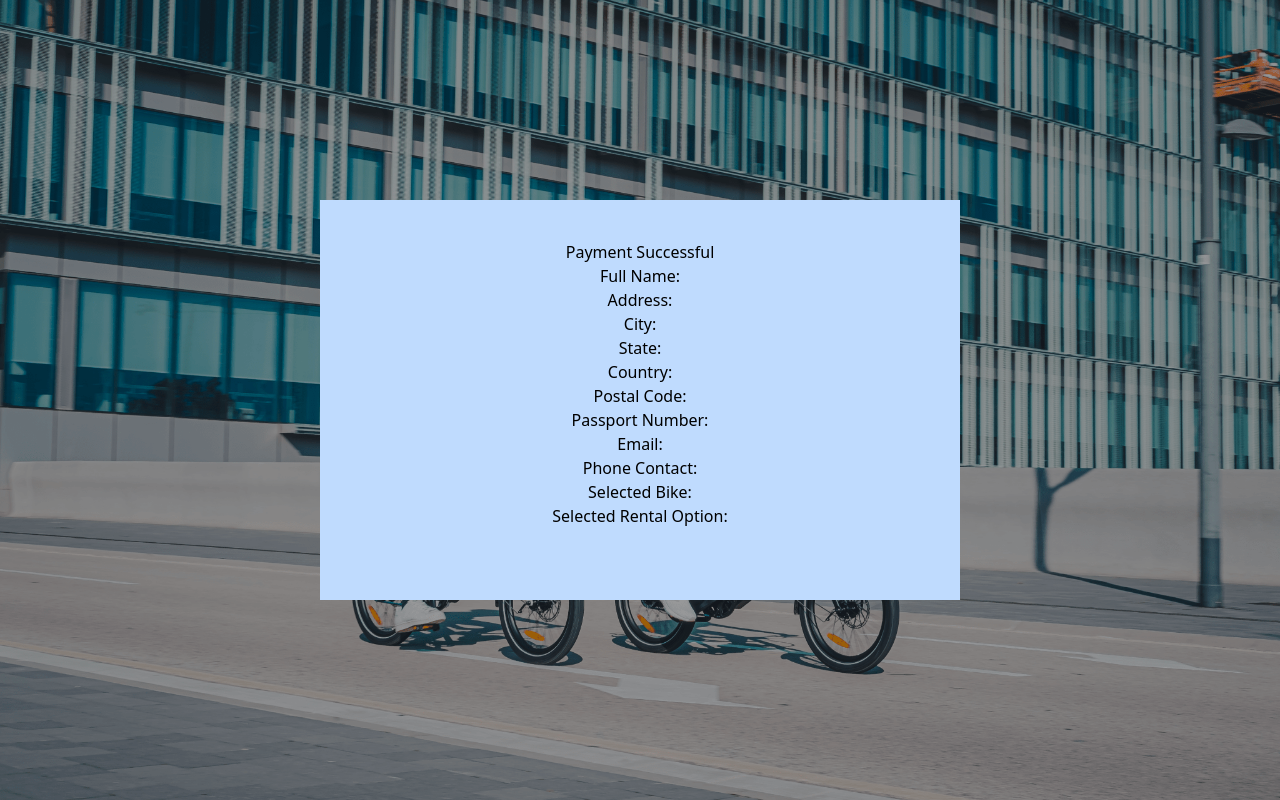
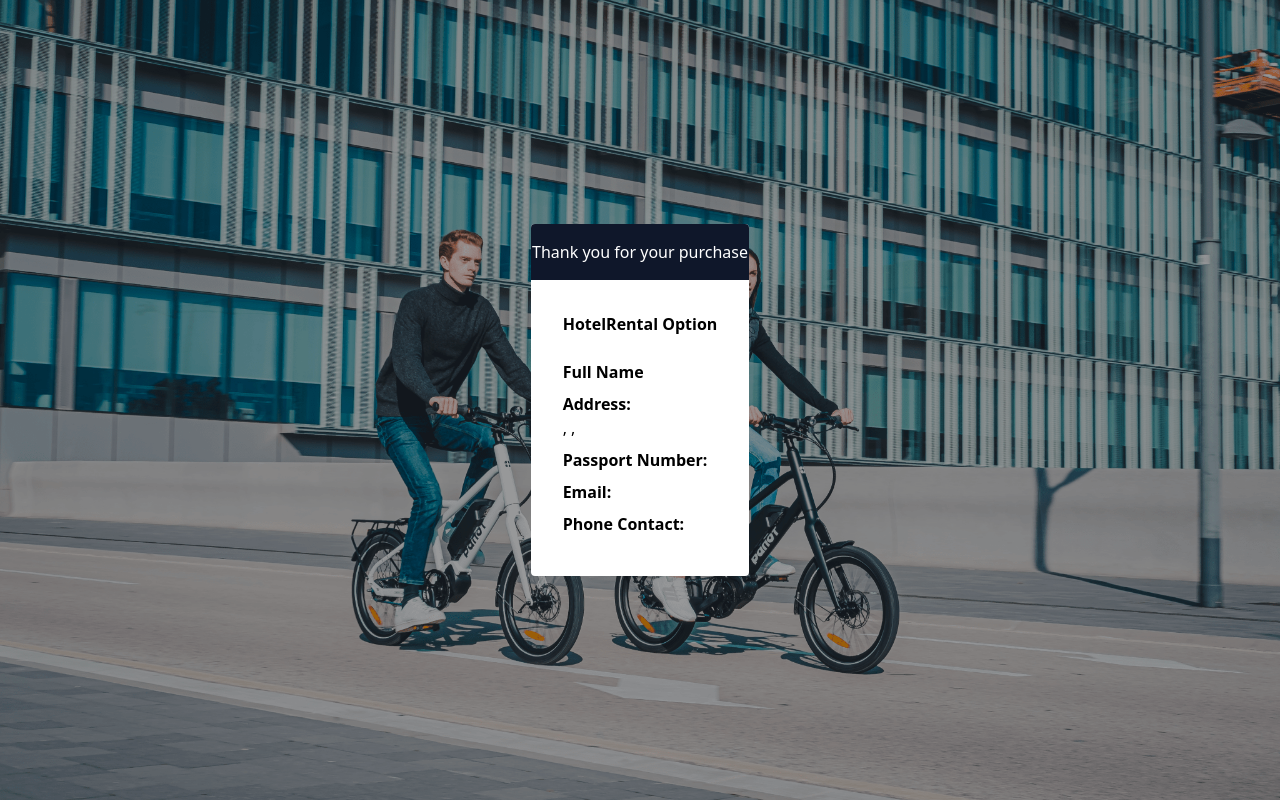
Before and after one commit to dzc1/panot-stripe-checkout, a React (Vite) app: page /success in a window 1280 px wide. Built offline with nearby package versions, Linux system fonts and the light colour scheme.

Commit message:
extra dependencies + styling

```diff
--- a/package.json
+++ b/package.json
@@ -17,6 +17,7 @@
     "react-dom": "^18.2.0",
     "react-i18next": "^13.3.0",
     "react-router-dom": "^6.15.0",
+    "react-to-pdf": "^1.0.1",
     "zustand": "^4.4.3"
   },
   "devDependencies": {
--- a/src/components/Form.jsx
+++ b/src/components/Form.jsx
@@ -1,6 +1,8 @@
 import React, { useState } from "react";
 import { loadStripe } from "@stripe/stripe-js";
 import { Link } from "react-router-dom";
+import { useTranslation } from "react-i18next";
+
 let stripePromise;
 
 const getStripe = () => {
@@ -12,6 +14,7 @@ const getStripe = () => {
 };
 
 export const Form = () => {
+  const { t, i18n } = useTranslation();
   const [formData, setFormData] = useState({
     formSteps: {
       step: 1,
@@ -22,21 +25,20 @@ export const Form = () => {
           rentalOptions: [
             {
               id: 1,
-              name: "1 Day Rental",
-              timeFrame: "Rental Bike for 1 Day - €45 per Day",
+              name: t("rentalOptions.one.name"),
+              timeFrame: t("rentalOptions.one.timeFrame"),
               stripeId: "price_1O2LA4I5XtUC28eO0BIRbiM8",
             },
             {
               id: 2,
-              name: "3 Day Rental",
-              timeFrame:
-                "Rental Bike for 3 Days - €38.25 per Day - 15% Discount",
+              name: t("rentalOptions.two.name"),
+              timeFrame: t("rentalOptions.two.timeFrame"),
               stripeId: "price_1O2LA4I5XtUC28eORjtI7xJt",
             },
             {
               id: 3,
-              name: "5 Day Rental",
-              timeFrame: "Rental Bike for 5 Days - €36 per Day - 20% Discount",
+              name: t("rentalOptions.three.name"),
+              timeFrame: t("rentalOptions.three.timeFrame"),
               stripeId: "price_1O2LA4I5XtUC28eOLpWfvKhm",
             },
           ],
@@ -46,21 +48,20 @@ export const Form = () => {
           rentalOptions: [
             {
               id: 1,
-              name: "1 Day Rental",
-              timeFrame: "Rental Bike for 1 Day - €45 per Day",
+              name: t("rentalOptions.one.name"),
+              timeFrame: t("rentalOptions.one.timeFrame"),
               stripeId: "price_1O2LEPI5XtUC28eO1x6QzSEH",
             },
             {
               id: 2,
-              name: "3 Day Rental",
-              timeFrame:
-                "Rental Bike for 3 Days - €38.25 per Day - 15% Discount",
+              name: t("rentalOptions.two.name"),
+              timeFrame: t("rentalOptions.two.timeFrame"),
               stripeId: "price_1O2LEPI5XtUC28eOS23GAKj6",
             },
             {
               id: 3,
-              name: "5 Day Rental",
-              timeFrame: "Rental Bike for 5 Days - €36 per Day - 20% Discount",
+              name: t("rentalOptions.three.name"),
+              timeFrame: t("rentalOptions.three.timeFrame"),
               stripeId: "price_1O2LEPI5XtUC28eOxPBereAb",
             },
           ],
@@ -70,21 +71,20 @@ export const Form = () => {
           rentalOptions: [
             {
               id: 1,
-              name: "1 Day Rental",
-              timeFrame: "Rental Bike for 1 Day - €45 per Day",
+              name: t("rentalOptions.one.name"),
+              timeFrame: t("rentalOptions.one.timeFrame"),
               stripeId: "price_1O2LS7I5XtUC28eO3qUmTLTE",
             },
             {
               id: 2,
-              name: "3 Day Rental",
-              timeFrame:
-                "Rental Bike for 3 Days - €38.25 per Day - 15% Discount",
+              name: t("rentalOptions.two.name"),
+              timeFrame: t("rentalOptions.two.timeFrame"),
               stripeId: "price_1O2LS7I5XtUC28eOrjE59qSd",
             },
             {
               id: 3,
-              name: "5 Day Rental",
-              timeFrame: "Rental Bike for 5 Days - €36 per Day - 20% Discount",
+              name: t("rentalOptions.three.name"),
+              timeFrame: t("rentalOptions.three.timeFrame"),
               stripeId: "price_1O2LS7I5XtUC28eOzfUIvC2g",
             },
           ],
@@ -94,21 +94,20 @@ export const Form = () => {
           rentalOptions: [
             {
               id: 1,
-              name: "1 Day Rental",
-              timeFrame: "Rental Bike for 1 Day - €45 per Day",
+              name: t("rentalOptions.one.name"),
+              timeFrame: t("rentalOptions.one.timeFrame"),
               stripeId: "price_1Nuw8mI5XtUC28eOEj5rsi9A",
             },
             {
               id: 2,
-              name: "3 Day Rental",
-              timeFrame:
-                "Rental Bike for 3 Days - €38.25 per Day - 15% Discount",
+              name: t("rentalOptions.two.name"),
+              timeFrame: t("rentalOptions.two.timeFrame"),
               stripeId: "price_1NuwAZI5XtUC28eOSDLp3rSL",
             },
             {
               id: 3,
-              name: "5 Day Rental",
-              timeFrame: "Rental Bike for 5 Days - €36 per Day - 20% Discount",
+              name: t("rentalOptions.three.name"),
+              timeFrame: t("rentalOptions.three.timeFrame"),
               stripeId: "price_1NuwBJI5XtUC28eOsGGJsU3d",
             },
           ],
@@ -318,15 +317,19 @@ export const Form = () => {
   if (stripeError) alert(stripeError);
   return (
     <div>
+      {/* <Link to="/">Home</Link> */}
       {formData.formSteps.step === 1 && (
-        <div>
-          <h2>Step 1: Select a Bike</h2>
-          <Link to="/">Home</Link>
+        <>
+          <div className="bg-slate-900 rounded-t">
+            <h2 className="text-white p-4">{t("rentPage.stepOne.title")}</h2>
+          </div>
+          <div className="flex items-center flex-col py-6 px-8">
             <select
               value={formData.formSteps.selectedBike}
               onChange={(e) => handleBikeSelection(e.target.value)}
+              className="w-full p-3 rounded block my-8 border border-blue-500 text-black"
             >
-            <option>Select a bike</option>
+              <option>Select a hotel</option>
               {formData.formSteps.hotel.map((bike) => (
                 <option key={bike.title} value={bike.title}>
                   {bike.title}
@@ -334,40 +337,67 @@ export const Form = () => {
               ))}
             </select>
             <button
+              // className="bg-slate-900 w-1/2 p-2 text-white rounded"
+              className={`bg-slate-900 w-full p-2 text-white rounded ${
+                !formData.formSteps.selectedBike
+                  ? "opacity-20 pointer-events-none"
+                  : ""
+              }`}
               onClick={handleNextStep}
               disabled={!formData.formSteps.selectedBike}
             >
-            Next
+              {t("rentPage.stepOne.button")}
             </button>
           </div>
+        </>
       )}
 
       {formData.formSteps.step === 2 && selectedHotel && (
-        <div>
-          <h2>Step 2: Choose a Rental Option</h2>
+        <>
+          <div className="bg-slate-900 rounded-t">
+            <h2 className="text-white p-4">{t("rentPage.stepTwo.title")}</h2>
+          </div>
+          <div className="p-4">
             <div>
               {selectedHotel.rentalOptions.map((option) => (
-              <div key={option.id} className="card">
+                <div
+                  key={option.id}
+                  className="border rounded p-4 my-8 hover:shadow-md hover:bg-gray-100 hover:border-gray-200 transition duration-300 ease-in-out"
+                >
                   <h3>{option.name}</h3>
                   <p>{option.timeFrame}</p>
-                <button onClick={() => handleStep2Submit(option)}>
-                  Select
+                  <button
+                    className="bg-slate-900 w-1/2 rounded p-2 mt-8 mb-4 text-white cursor-pointer"
+                    onClick={() => handleStep2Submit(option)}
+                  >
+                    {t("rentPage.stepTwo.buttonNext")}
                   </button>
                 </div>
               ))}
             </div>
-          <button onClick={handlePreviousStep}>Previous</button>
+            <button
+              className="text-slate-800 hover:underline cursor-pointer my-2"
+              onClick={handlePreviousStep}
+            >
+              {t("rentPage.stepTwo.buttonPrevious")}
+            </button>
           </div>
+        </>
       )}
 
       {formData.formSteps.step === 3 && (
-        <div>
-          <h2>Step 3: Fill out the Form</h2>
+        <>
+          <div className="bg-slate-900 rounded-t">
+            <h2 className="text-white p-4">{t("rentPage.stepThree.title")}</h2>
+          </div>
+
+          <div className="p-6 text-slate-800 font-llight">
+            {" "}
             <form onSubmit={handleStep3Submit}>
-            <p>{fullName} name</p>
-            <label>
-              Full Name:
+              <label className="flex flex-col items-start font-light text-sm my-2">
+                Full Name
                 <input
+                  className="w-full mt-2 rounded p-1.5  border border-slate-400"
                   type="text"
                   name="fullName"
                   required
@@ -375,9 +405,22 @@ export const Form = () => {
                   onChange={handleFullNameChange}
                 />
               </label>
-            <label>
-              Address:
+              <label className="flex flex-col items-start font-light text-sm mt-4 mb-8">
+                Email
                 <input
+                  className="w-full mt-2 rounded p-1.5 border border-slate-400"
+                  type="email"
+                  name="email"
+                  required
+                  value={email}
+                  onChange={handleEmailChange}
+                />
+              </label>
+              <div className="flex flex-wrap justify-between">
+                <label className="flex flex-col items-start font-light text-sm my-2 w-2/3">
+                  Address
+                  <input
+                    className="w-full mt-2 rounded p-1.5 border border-slate-400"
                     type="text"
                     name="address"
                     required
@@ -385,9 +428,23 @@ export const Form = () => {
                     onChange={handleAddressChange}
                   />
                 </label>
-            <label>
-              City:
+                <label className="flex flex-col items-start font-light text-sm my-2 w-1/4">
+                  Postal Code
                   <input
+                    className="w-full mt-2 rounded p-1.5 border border-slate-400"
+                    type="text"
+                    name="postalCode"
+                    required
+                    value={address.postalCode}
+                    onChange={handleAddressChange}
+                  />
+                </label>
+              </div>
+              <div className="flex flex-wrap justify-between">
+                <label className="flex flex-col items-start font-light text-sm my-2 w-2/3">
+                  City
+                  <input
+                    className="w-full mt-2 rounded p-1.5 border border-slate-400"
                     type="text"
                     name="city"
                     required
@@ -395,9 +452,10 @@ export const Form = () => {
                     onChange={handleAddressChange}
                   />
                 </label>
-            <label>
-              State:
+                <label className="flex flex-col items-start font-light text-sm my-2 w-1/4">
+                  State
                   <input
+                    className="w-full mt-2 rounded p-1.5 border border-slate-400"
                     type="text"
                     name="state"
                     required
@@ -405,9 +463,12 @@ export const Form = () => {
                     onChange={handleAddressChange}
                   />
                 </label>
-            <label>
-              Country:
+              </div>
+
+              <label className="flex flex-col items-start font-light text-sm mt-4 mb-4">
+                Country
                 <input
+                  className="w-full mt-2 rounded p-1.5 border border-slate-400"
                   type="text"
                   name="country"
                   required
@@ -415,19 +476,11 @@ export const Form = () => {
                   onChange={handleAddressChange}
                 />
               </label>
-            <label>
-              Postal Code:
+
+              <label className="flex flex-col items-start font-light text-sm my-2 mb-6">
+                Passport Number
                 <input
-                type="text"
-                name="postalCode"
-                required
-                value={address.postalCode}
-                onChange={handleAddressChange}
-              />
-            </label>
-            <label>
-              Passport Number:
-              <input
+                  className="w-full mt-2 rounded p-1.5 border border-slate-400"
                   type="text"
                   name="passportNumber"
                   required
@@ -435,19 +488,11 @@ export const Form = () => {
                   onChange={handlePassportNumberChange}
                 />
               </label>
-            <label>
-              Email:
+
+              <label className="flex flex-col items-start font-light text-sm my-2 mb-4">
+                Phone Contact
                 <input
-                type="email"
-                name="email"
-                required
-                value={email}
-                onChange={handleEmailChange}
-              />
-            </label>
-            <label>
-              Phone Contact:
-              <input
+                  className="w-full mt-2 rounded p-1.5 border border-slate-400"
                   type="tel"
                   name="phoneContact"
                   required
@@ -455,36 +500,83 @@ export const Form = () => {
                   onChange={handlePhoneContactChange}
                 />
               </label>
-            <button type="submit">Next</button>
+              <button
+                className="bg-slate-900 w-full rounded p-2 mt-8 mb-4 text-white cursor-pointer"
+                type="submit"
+              >
+                Next
+              </button>
             </form>
-          <button onClick={handlePreviousStep}>Previous</button>
           </div>
+
+          <button
+            className="text-slate-800 hover:underline cursor-pointer mb-8"
+            onClick={handlePreviousStep}
+          >
+            Previous
+          </button>
+        </>
       )}
       {formData.formSteps.step === 4 && (
-        <div>
-          <h2>Step 4: Summary</h2>
-          <p>Selected Bike: {formData.formSteps.selectedBike}</p>
-          <p>
-            Selected Rental Option: {formData.formSteps.selectedRentalOption}
+        <>
+          <div className="bg-slate-900 rounded-t">
+            <h2 className="text-white p-4">{t("rentPage.stepFour.title")}</h2>
+          </div>
+          <div className=" px-8 md:px-16 py-8">
+            <div className="flex flex-wrap justify-between mb-4">
+              <p className="text-left font-bold mb-2">
+                Hotel{" "}
+                <span className="block font-light">
+                  {formData.formSteps.selectedBike}
+                </span>
               </p>
-          <p>
-            Selected Rental Option StripeId:{" "}
-            {formData.formSteps.selectedRentalOptionStripeId}
+              <p className="text-left font-bold mb-2">
+                Rental Option{" "}
+                <span className="block font-light">
+                  {formData.formSteps.selectedRentalOption}
+                </span>
               </p>
-          <p>Full Name: {fullName}</p>
-          <p>Address: {address.address}</p>
-          <p>City: {address.city}</p>
-          <p>State: {address.state}</p>
-          <p>Country: {address.country}</p>
-          <p>Postal Code: {address.postalCode}</p>
-          <p>Passport Number: {passportNumber}</p>
-          <p>Email: {email}</p>
-          <p>Phone Contact: {phoneContact}</p>
-          <button onClick={handlePreviousStep}>Previous</button>
-          <button onClick={redirectToCheckout} disabled={isLoading}>
+            </div>
+
+            <p className="text-left font-bold mb-2">
+              Full Name <span className="block font-light"> {fullName}</span>
+            </p>
+            <p className="text-left font-bold mb-2">
+              Passport Number{" "}
+              <span className="block font-light"> {passportNumber}</span>
+            </p>
+            <p className="text-left font-bold mb-2">
+              Email: <span className="block font-light"> {email}</span>
+            </p>
+            <p className="text-left font-bold mb-2">
+              Phone Contact{" "}
+              <span className="block font-light"> {phoneContact}</span>
+            </p>
+            <p className="text-left font-bold mb-2">
+              Address{" "}
+              <span className="block font-light">
+                {" "}
+                {address.address}, {address.city}, {address.state},{" "}
+                {address.postalCode}, {address.country}
+              </span>
+            </p>
+            <div className="flex flex-col">
+              <button
+                className="w-full p-2 text-white rounded bg-slate-800 mb-6  mt-4"
+                onClick={redirectToCheckout}
+                disabled={isLoading}
+              >
                 <p>{isLoading ? "Loading..." : "Buy"}</p>
               </button>
+              <button
+                className="w-full p-2 hover:underline"
+                onClick={handlePreviousStep}
+              >
+                Previous
+              </button>
             </div>
+          </div>
+        </>
       )}
     </div>
   );
--- a/src/pages/Home.jsx
+++ b/src/pages/Home.jsx
@@ -50,7 +50,7 @@ export const Home = () => {
                   <div className="flex flex-wrap justify-center -m-2">
                     <div className="w-full p-2">
                       <Link
-                        className="block w-full px-8 py-3 text-lg text-center text-white font-bold bg-blue-500 hover:bg-blue-600 focus:ring-4 focus:ring-blue-200 rounded-full"
+                        className="block w-full px-8 py-3 text-lg text-center text-white bg-slate-900 hover:bg-slate-600 focus:ring-4 focus:ring-blue-200 rounded"
                         to="/rent"
                       >
                         {t("homepage.button")}
--- a/src/pages/Rent.jsx
+++ b/src/pages/Rent.jsx
@@ -23,7 +23,7 @@ export const Rent = () => {
           }}
         >
           <div className="h-full flex items-center ">
-            <div className="bg-white rounded-lg text-center mx-auto p-10 w-1/2 h-1/2 animate__animated animate__fadeIn">
+            <div className="bg-white rounded-lg text-center mx-auto w-4/5 md:w-1/2  animate__animated animate__fadeIn">
               <Form />
             </div>
           </div>
--- a/src/pages/Success.jsx
+++ b/src/pages/Success.jsx
@@ -61,21 +61,58 @@ export const Success = () => {
             backgroundRepeat: "no-repeat",
           }}
         >
-          <div className="h-full flex items-center ">
-            <div className="bg-blue-200 text-center mx-auto p-10 w-1/2 h-1/2">
-              <div>
-                <h2>Payment Successful</h2>
-                <p>Full Name: {formData.fullName}</p>
-                <p>Address: {formData.address.address}</p>
-                <p>City: {formData.address.city}</p>
-                <p>State: {formData.address.state}</p>
-                <p>Country: {formData.address.country}</p>
-                <p>Postal Code: {formData.address.postalCode}</p>
-                <p>Passport Number: {formData.passportNumber}</p>
-                <p>Email: {formData.email}</p>
-                <p>Phone Contact: {formData.phoneContact}</p>
-                <p>Selected Bike: {formData.selectedBike}</p>
-                <p>Selected Rental Option: {formData.selectedRentalOption}</p>
+          <div className="h-full flex items-center px-4">
+            <div className="bg-white rounded text-center mx-auto">
+              <div className="bg-slate-900 rounded-t py-4">
+                <h2 className="text-white">{t("successPage.title")}</h2>
+              </div>
+              <div className="p-8">
+                <div className="flex flex-wrap justify-between mb-4">
+                  <p className="text-left font-bold mb-2">
+                    Hotel{" "}
+                    <span className="block font-light">
+                      {formData.selectedBike}
+                    </span>
+                  </p>
+                  <p className="text-left font-bold mb-2">
+                    Rental Option{" "}
+                    <span className="block font-light">
+                      {formData.selectedRentalOption}
+                    </span>
+                  </p>
+                </div>
+                <p className="text-left font-bold mb-2">
+                  Full Name{" "}
+                  <span className="block font-light"> {formData.fullName}</span>
+                </p>
+                <p className="text-left font-bold mb-2">
+                  Address:{" "}
+                  <span className="block font-light">
+                    {" "}
+                    {formData.address.address}, {formData.address.city}{" "}
+                    {formData.address.state} {formData.address.postalCode},{" "}
+                    {formData.address.country}
+                  </span>
+                </p>
+
+                <p className="text-left font-bold mb-2">
+                  Passport Number:{" "}
+                  <span className="block font-light">
+                    {formData.passportNumber}
+                  </span>
+                </p>
+                <p className="text-left font-bold mb-2">
+                  Email:{" "}
+                  <span className="block font-light">{formData.email}</span>
+                </p>
+                <p className="text-left font-bold mb-2">
+                  Phone Contact:{" "}
+                  <span className="block font-light">
+                    {" "}
+                    {formData.phoneContact}
+                  </span>
+                </p>
+
                 {/* Other success page content */}
               </div>
             </div>
--- a/src/translations/en.json
+++ b/src/translations/en.json
@@ -5,7 +5,42 @@
     "sub-heading": "Explore your surroundings with ease by renting a bike from Panot, the premier bike rental service exclusively for hotels. Whether you're looking to explore the local attractions, enjoy a leisurely ride along the beach, or simply commute to nearby destinations, our high-quality bikes are here to make your stay more memorable.",
     "button": "Get Started"
   },
-  "test": {
-    "title": "testinggg"
+  "rentalOptions": {
+    "one": {
+      "name": "1 Day Rental",
+      "timeFrame": "Rental Bike for 1 Day - €45 per Day"
+    },
+    "two": {
+      "name": "3 Day Rental",
+      "timeFrame": "Rental Bike for 3 Days - €38.25 per Day - 15% Discount"
+    },
+    "three": {
+      "name": "5 Day Rental",
+      "timeFrame": "Rental Bike for 5 Days - €36 per Day - 20% Discount"
+    }
+  },
+  "rentPage": {
+    "stepOne": {
+      "title": "Select a Hotel",
+      "button": "Next"
+    },
+    "stepTwo": {
+      "title": "Select a Rental Option",
+      "buttonNext": "Select",
+      "buttonPrevious": "Previous"
+    },
+    "stepThree": {
+      "title": "Filll out your Details",
+      "buttonNext": "Next",
+      "buttonPrevious": "Previous"
+    },
+    "stepFour": {
+      "title": "Summary",
+      "buttonPay": "Pay",
+      "buttonPrevious": "Previous"
+    }
+  },
+  "successPage": {
+    "title": "Thank you for your purchase"
   }
 }
--- a/src/translations/es.json
+++ b/src/translations/es.json
@@ -4,5 +4,11 @@
     "heading": "Alquila una bicicleta con",
     "sub-heading": "¡Descubre tus alrededores alquilando una bici de Panot, el servicio más top de alquiler de bicicletas exclusivamente para hoteles! Ya sea que quieras explorar las atracciones locales, disfrutar de un paseo relajado por la playa o simplemente desplazarte hasta lugares cercanos, nuestras bicis de alta calidad están listas para hacer tu estancia ¡más inolvidable que nunca!.",
     "button": "Empezar"
+  },
+  "rentPage": {
+    "stepOne": {
+      "title": "Selecciona un Hotel",
+      "button": "Siguiente"
+    }
   }
 }
```
Lines whose indentation alone changed are shown as unchanged.
